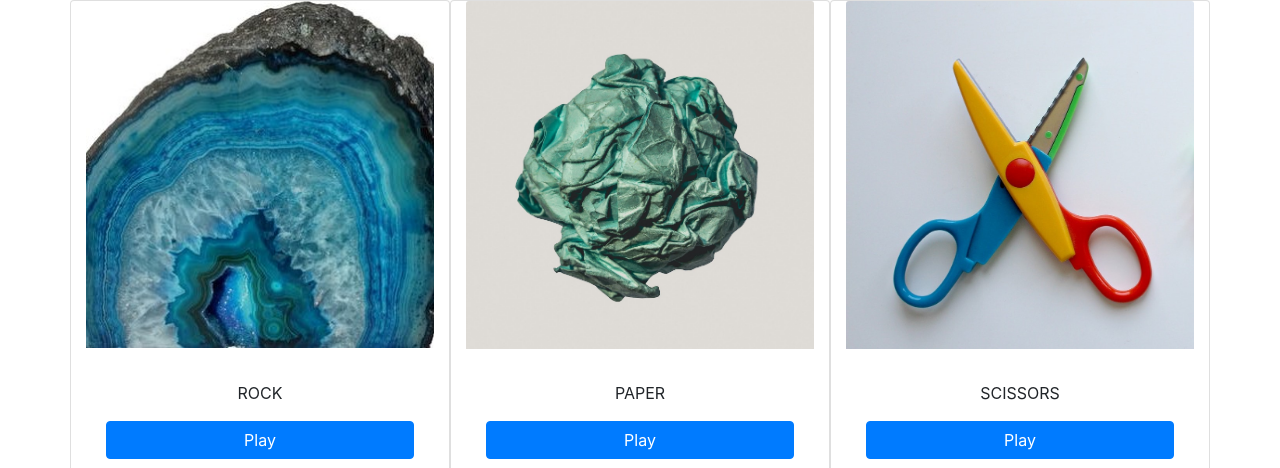
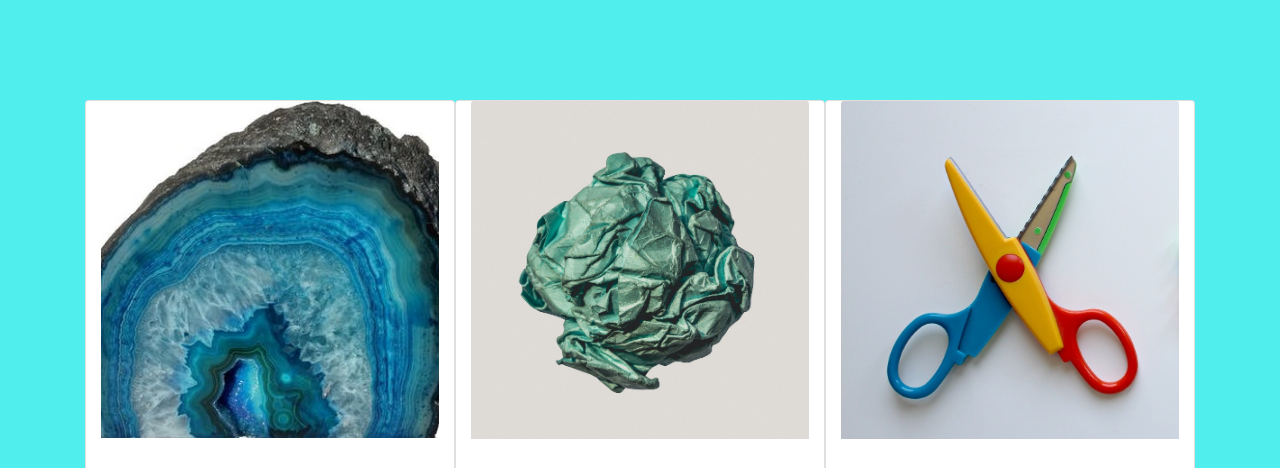
Before and after one commit to Madison-Abegglen/rockPaperScissors, a plain HTML site: page index.html in a window 1280 px wide. Shown: the top 468 px of the page. Drawn offline with nearby package versions, Linux system fonts and the light colour scheme.

Commit message:
s'more stuff

```diff
--- a/index.html
+++ b/index.html
@@ -13,7 +13,7 @@
 </head>
 
 <body>
-    <div class="container">
+    <div class="container-fluid bg-cool">
         <div class="row">
             <div class="col-sm-4 card text-center">
                 <img src="images/geodeheckyea.jpeg" alt="" class="card-img-top">
--- a/style.css
+++ b/style.css
@@ -1,3 +1,15 @@
 .mt-30{
     margin-top: 30px;
-};
+}
+.card-text{
+    font-family: 'Courier New', Courier, monospace;
+    font-size: 50px;
+}
+#result{
+    font-family: 'Courier New', Courier, monospace;
+    font-size: 50px;
+}
+.bg-cool{
+    background-color: rgb(81, 238, 238);
+    padding: 100px;
+}
```
